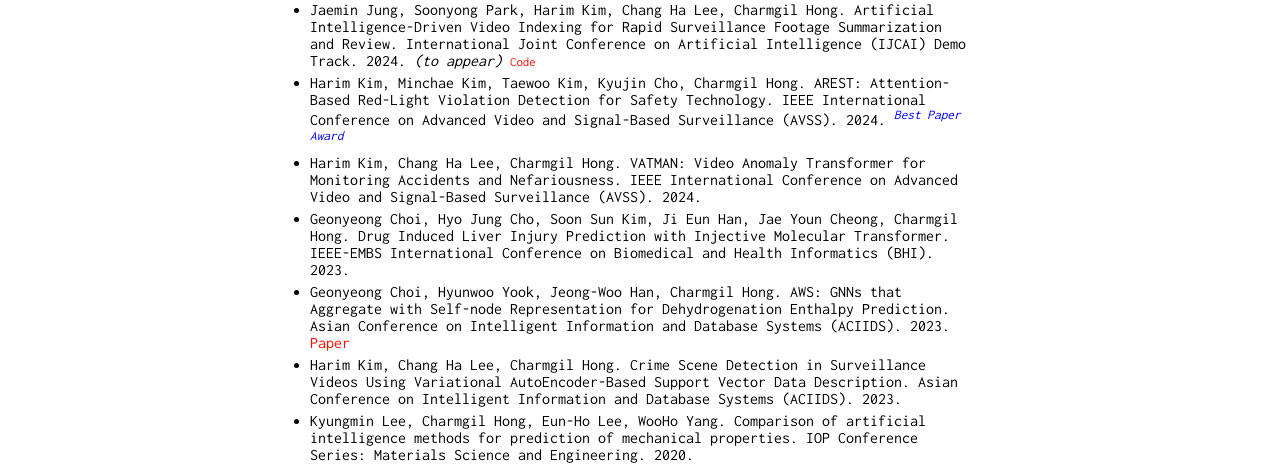
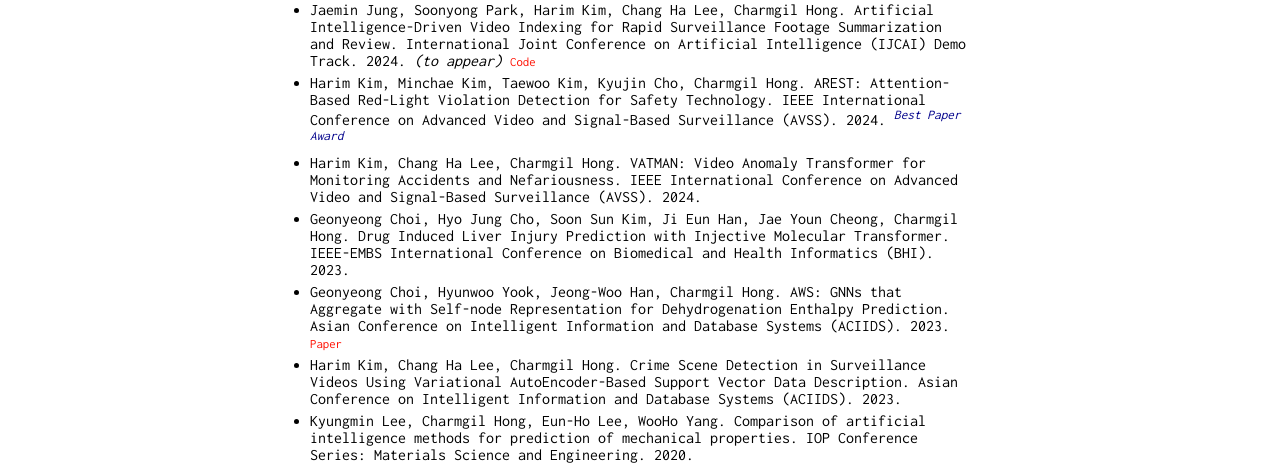
Before and after one commit to charmgil/charmgil.github.io, a Jekyll site: the page built from index.md, in a window 1280 px wide. Shown: the part 571-1036 px from the top of the page. Built offline with Jekyll 4.4.1, drawn with Linux system fonts in a browser that asks for light colours; our own code applies the rules of GitHub Pages for plain Markdown files.

Commit message:
modified:   index.md

```diff
--- a/index.md
+++ b/index.md
@@ -22,11 +22,11 @@ I am interested in developing and applying machine learning/data mining techniqu
 #### International venues
 
 * Harim Kim, Chang Ha Lee, Charmgil Hong. Transformer for Point Anomaly Detection. ACM International Conference on Information and Knowledge Management (CIKM). 2024. *(to appear)*
-* Jaemin Jung, Soonyong Park, Harim Kim, Chang Ha Lee, Charmgil Hong. Artificial Intelligence-Driven Video Indexing for Rapid Surveillance Footage Summarization and Review. International Joint Conference on Artificial Intelligence (IJCAI) Demo Track. 2024. *(to appear)* <span style="font-size:0.8em; color:#333">[Code](https://github.com/nth221/videx)</span>
-* Harim Kim, Minchae Kim, Taewoo Kim, Kyujin Cho, Charmgil Hong. AREST: Attention-Based Red-Light Violation Detection for Safety Technology. IEEE International Conference on Advanced Video and Signal-Based Surveillance (AVSS). 2024. <span style="color:blue"><sup>*Best Paper Award*</sup></span>
+* Jaemin Jung, Soonyong Park, Harim Kim, Chang Ha Lee, Charmgil Hong. Artificial Intelligence-Driven Video Indexing for Rapid Surveillance Footage Summarization and Review. International Joint Conference on Artificial Intelligence (IJCAI) Demo Track. 2024. *(to appear)* <span style="font-size:0.8em;">[Code](https://github.com/nth221/videx)</span>
+* Harim Kim, Minchae Kim, Taewoo Kim, Kyujin Cho, Charmgil Hong. AREST: Attention-Based Red-Light Violation Detection for Safety Technology. IEEE International Conference on Advanced Video and Signal-Based Surveillance (AVSS). 2024. <span style="color:darkblue"><sup>*Best Paper Award*</sup></span>
 * Harim Kim, Chang Ha Lee, Charmgil Hong. VATMAN: Video Anomaly Transformer for Monitoring Accidents and Nefariousness. IEEE International Conference on Advanced Video and Signal-Based Surveillance (AVSS). 2024.
 * Geonyeong Choi, Hyo Jung Cho, Soon Sun Kim, Ji Eun Han, Jae Youn Cheong, Charmgil Hong. Drug Induced Liver Injury Prediction with Injective Molecular Transformer. IEEE-EMBS International Conference on Biomedical and Health Informatics (BHI). 2023.
-* Geonyeong Choi, Hyunwoo Yook, Jeong-Woo Han, Charmgil Hong. AWS: GNNs that Aggregate with Self-node Representation for Dehydrogenation Enthalpy Prediction. Asian Conference on Intelligent Information and Database Systems (ACIIDS). 2023. [Paper](https:://link.springer.com/chapter/10.1007/978-3-031-42430-4_14)
+* Geonyeong Choi, Hyunwoo Yook, Jeong-Woo Han, Charmgil Hong. AWS: GNNs that Aggregate with Self-node Representation for Dehydrogenation Enthalpy Prediction. Asian Conference on Intelligent Information and Database Systems (ACIIDS). 2023. <span style="font-size:0.8em;">[Paper](https:://link.springer.com/chapter/10.1007/978-3-031-42430-4_14)</span>
 * Harim Kim, Chang Ha Lee, Charmgil Hong. Crime Scene Detection in Surveillance Videos Using Variational AutoEncoder-Based Support Vector Data Description. Asian Conference on Intelligent Information and Database Systems (ACIIDS). 2023.
 * Kyungmin Lee, Charmgil Hong, Eun-Ho Lee, WooHo Yang. Comparison of artificial intelligence methods for prediction of mechanical properties. IOP Conference Series: Materials Science and Engineering. 2020.
 * Gaurav Trivedi, Charmgil Hong, Esmaeel R. Dadashzadeh, Robert M. Handzel, Harry Hochheiser, Shyam Visweswaran. Identifying incidental findings from radiology reports of trauma patients: An evaluation of automated feature representation methods. International Journal of Medical Informatics. 2019.
```
